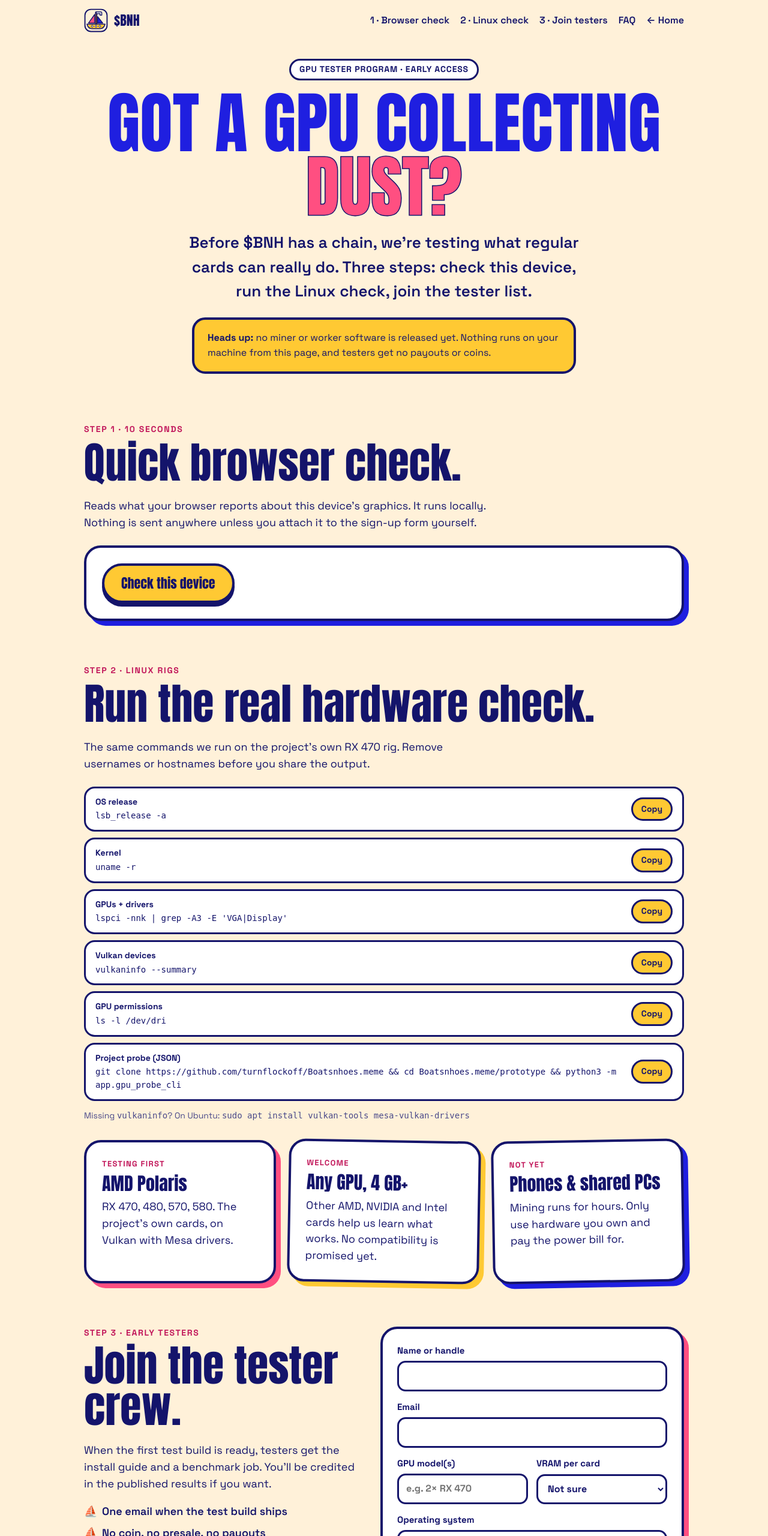
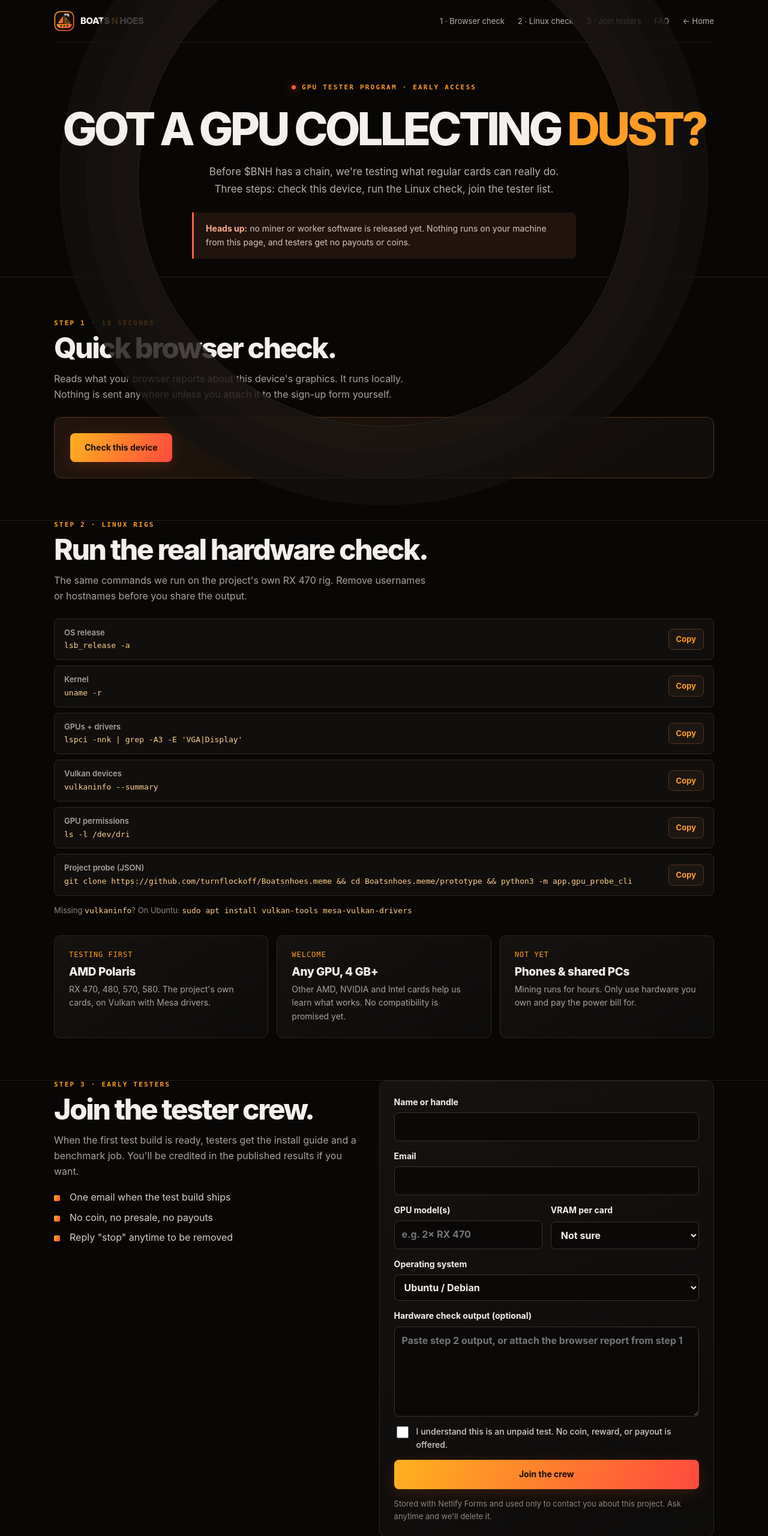
Before and after one commit to turnflockoff/Boatsnhoes.meme, a plain HTML site: page contribute.html in a window 1280 px wide. Shown: the top 2560 px of the page at 60% size. Drawn offline with Linux system fonts and the light colour scheme; a web font is replaced by a local one.

Commit message:
Subpages: match the orange/black homepage
Re-theme site.css for /contribute, /thanks, 404 to the homepage's
orange/black system (system fonts, gradient buttons, orbital hero ring).
Orange logo mark (also the favicon + apple-touch icon), orange boat art,
og-home.png share image, Google Fonts removed. Axe WCAG AA clean;
no overflow at 390/768/1440.

Co-Authored-By: Claude Opus 5.5 <noreply@anthropic.com>
Claude-Session: https://claude.ai/code/session_01BubqWed3P9srCYHmA3pYBR

```diff
--- a/assets/site.css
+++ b/assets/site.css
@@ -1,139 +1,110 @@
-/* Boats N Hoes — shared theme (merged v1 $BNH brand + compute project) */
+/* Boats N Hoes — subpage theme. Matches the orange/black homepage (index.html keeps its own inline CSS). */
 :root{
-  --bg:#fff1d9;--text:#14146b;--blue:#1f1fe0;--pink:#ff4f81;--sun:#ffc933;--card:#ffffff;--line:#14146b;--muted:#4a4a8a;--pink-ink:#c2185b;--green:#13804a;
-  --display:"Bagel Fat One","Arial Rounded MT Bold",Impact,sans-serif;
-  --body:"Space Grotesk",system-ui,-apple-system,"Segoe UI",sans-serif;
+  --bg:#090705;--text:#f4f1ed;--muted:#aaa29b;--card:#110f0d;--line:#302822;
+  --acid:#ff9c22;--orange:#ff4d32;--ok:#5ee39a;
+  --grad:linear-gradient(115deg,#ffb21e,#ff493e);
+  --sans:Inter,ui-sans-serif,system-ui,-apple-system,BlinkMacSystemFont,"Segoe UI",sans-serif;
+  --mono:ui-monospace,"SF Mono","DejaVu Sans Mono",monospace;
 }
-@media (prefers-color-scheme:dark){:root{--bg:#0d0d5c;--text:#fff1d9;--card:#17178a;--line:#fff1d9;--muted:#c9c4f0;--pink-ink:#ff8fb0;--green:#5ee39a}}
 *,*::before,*::after{box-sizing:border-box}
 html{scroll-behavior:smooth}
-body{margin:0;background:var(--bg);color:var(--text);font-family:var(--body);font-size:18px;line-height:1.55;overflow-x:hidden;padding-bottom:env(safe-area-inset-bottom,0)}
-.wrap{max-width:1040px;margin:0 auto;padding:0 20px}
-h1,h2,h3{font-family:var(--display);font-weight:400;margin:0;line-height:.95}
+body{margin:0;background:var(--bg);color:var(--text);font:16px/1.6 var(--sans);overflow-x:hidden;padding-bottom:env(safe-area-inset-bottom,0)}
+.wrap{width:min(1100px,calc(100% - 40px));margin:0 auto}
+h1,h2,h3{margin:0;font-weight:850;letter-spacing:-.05em;line-height:1.05}
+h2{font-size:clamp(32px,5vw,48px);margin-bottom:14px}
+h3{font-size:19px;letter-spacing:-.02em}
 a{color:inherit}
-:focus-visible{outline:4px solid var(--pink);outline-offset:3px}
+:focus-visible{outline:3px solid var(--acid);outline-offset:3px}
 img,svg{max-width:100%}
-.skip{position:absolute;left:-999px}.skip:focus{left:12px;top:12px;z-index:20;background:var(--sun);color:#14146b;padding:8px 14px;border-radius:999px}
+.skip{position:absolute;left:-999px}.skip:focus{left:12px;top:12px;z-index:20;background:var(--acid);color:#160d08;padding:8px 14px;border-radius:8px}
 
 /* nav */
-.nav{display:flex;align-items:center;justify-content:space-between;gap:16px;padding:14px 20px;max-width:1040px;margin:0 auto;padding-top:calc(14px + env(safe-area-inset-top,0px))}
-.brand{display:flex;align-items:center;gap:10px;text-decoration:none;font-family:var(--display);font-size:22px}
-.brand img{width:40px;height:40px}
-.links{display:flex;gap:18px;align-items:center;font-weight:600;font-size:16px}
-.links a{text-decoration:none}.links a:hover{text-decoration:underline;text-decoration-thickness:3px;text-decoration-color:var(--pink)}
-.menu{display:none;font:inherit;font-weight:700;background:var(--card);color:var(--text);border:3px solid var(--line);border-radius:999px;padding:6px 16px}
-@media(max-width:760px){.menu{display:block}.links{display:none;position:absolute;left:12px;right:12px;top:70px;z-index:10;flex-direction:column;align-items:flex-start;background:var(--card);border:4px solid var(--line);border-radius:22px;padding:18px 22px;box-shadow:6px 6px 0 var(--pink)}.links.open{display:flex}.nav{position:relative}}
+.nav{display:flex;align-items:center;justify-content:space-between;gap:16px;width:min(1100px,calc(100% - 40px));margin:0 auto;padding:18px 0;padding-top:calc(18px + env(safe-area-inset-top,0px));position:relative}
+.brand{display:flex;align-items:center;gap:10px;text-decoration:none;font-weight:800;letter-spacing:-.03em;font-size:15px}
+.brand img{width:34px;height:34px}
+.brand b{color:var(--acid)}
+.links{display:flex;gap:22px;align-items:center;font-size:13px}
+.links a{text-decoration:none;color:#b6aea7}.links a:hover{color:#fff}
+.menu{display:none;font:inherit;font-size:14px;background:#171311;color:#eee;border:1px solid #39302a;border-radius:7px;padding:8px 12px}
+@media(max-width:760px){.menu{display:block}.links{display:none;position:absolute;left:0;right:0;top:66px;z-index:10;flex-direction:column;align-items:flex-start;gap:14px;background:var(--bg);border:1px solid var(--line);border-radius:10px;padding:18px 20px}.links.open{display:flex}}
 
 /* buttons */
-.btn{display:inline-flex;align-items:center;justify-content:center;gap:8px;font:inherit;font-family:var(--display);font-size:22px;text-decoration:none;background:var(--sun);color:#14146b;border:4px solid #14146b;border-radius:999px;padding:12px 28px;cursor:pointer;box-shadow:0 6px 0 #14146b;transition:transform .08s,box-shadow .08s;touch-action:manipulation}
-.btn:active{transform:translateY(5px);box-shadow:0 1px 0 #14146b}
-.btn.alt{background:var(--pink);color:#14146b}
-.btn.ghost{background:var(--card);color:var(--text);border-color:var(--line);box-shadow:0 6px 0 var(--line);font-family:var(--body);font-weight:700;font-size:16px}
+.btn{display:inline-flex;align-items:center;justify-content:center;gap:8px;font:inherit;font-weight:750;font-size:14px;text-decoration:none;background:var(--grad);color:#160d08;border:0;border-radius:8px;padding:13px 24px;cursor:pointer;box-shadow:0 6px 25px #ff62252b;transition:transform .2s,filter .2s;touch-action:manipulation}
+.btn:hover{transform:translateY(-2px);filter:brightness(1.08)}
+.btn.ghost{background:#141211;border:1px solid #39302a;color:#eee;box-shadow:none}
+.btn.alt{background:var(--grad);color:#160d08}
 .btn[disabled]{opacity:.6;cursor:progress}
-.actions{display:flex;flex-wrap:wrap;justify-content:center;gap:14px;margin-top:26px}
+.actions{display:flex;flex-wrap:wrap;justify-content:center;gap:12px;margin-top:26px}
 
 /* hero */
-.hero{text-align:center;padding:20px 0 0;position:relative;overflow-x:clip}
-.hero h1{font-size:clamp(64px,17vw,170px);letter-spacing:-.02em;text-transform:uppercase}
-.hero h1 span{display:block;width:fit-content;margin-inline:auto}
-.hero h1 .a{color:var(--blue);transform:rotate(-3deg)}
-.hero h1 .n{color:var(--sun);font-size:.5em;transform:rotate(4deg);-webkit-text-stroke:3px #14146b;paint-order:stroke fill;margin:-.05em auto}
-.hero h1 .b{color:var(--pink);transform:rotate(-2deg)}
-@media (prefers-color-scheme:dark){.hero h1 .a{color:#7f8cff}}
-.tag{font-size:clamp(18px,3.4vw,26px);font-weight:600;max-width:34ch;margin:20px auto 0}
-.boat-stage{position:relative;margin:6px auto 0;max-width:560px}
-.boat{width:100%;height:auto;display:block;animation:bob 3.6s ease-in-out infinite;transform-origin:50% 80%}
-@keyframes bob{0%,100%{transform:translateY(0) rotate(-2.5deg)}50%{transform:translateY(-12px) rotate(2.5deg)}}
-.waves{display:block;width:100%;height:80px;margin-top:-34px;position:relative}
-.badge{display:inline-block;font-weight:700;font-size:14px;letter-spacing:.06em;text-transform:uppercase;background:var(--card);border:3px solid var(--line);border-radius:999px;padding:4px 14px}
+.c-hero{position:relative;isolation:isolate;text-align:center;padding:60px 0 30px;overflow-x:clip}
+.c-hero::before{content:"";position:absolute;z-index:-1;width:min(820px,140vw);aspect-ratio:1;border:1px solid #342b25;border-radius:50%;top:-180px;left:50%;transform:translateX(-50%);box-shadow:0 0 0 43px #1c1714,0 0 0 87px #181411,0 0 0 131px #14110f;pointer-events:none;opacity:.8}
+.c-hero h1{font-size:clamp(44px,8vw,76px);letter-spacing:-.065em;text-transform:uppercase}
+.c-hero h1 span{color:#ff9d26}
+.badge{display:inline-flex;align-items:center;gap:10px;color:var(--acid);font:750 11px/1.4 var(--mono);letter-spacing:.2em;text-transform:uppercase}
+.badge::before{content:"";width:7px;height:7px;border-radius:50%;background:#ff593a;box-shadow:0 0 14px #ff593a}
+.tag{max-width:600px;margin:18px auto 0;color:#b8b0a9;font-size:17px;line-height:1.7}
+.callout{border-left:3px solid #ff633a;background:#21140f;color:#d6c5bb;padding:16px 20px;margin-top:22px;font-size:14px;border-radius:0 8px 8px 0}
+.callout b{color:#ffad8e}
 
-/* ticker */
-.ticker{background:var(--pink);color:#fff;border-block:4px solid var(--line);overflow:hidden;white-space:nowrap;font-family:var(--display);font-size:26px;padding:10px 0}
-.ticker div{display:inline-block;animation:slide 22s linear infinite}
-@keyframes slide{to{transform:translateX(-50%)}}
-
-section{padding:72px 0}
-h2{font-size:clamp(40px,8vw,72px);margin-bottom:24px}
-.lead{max-width:60ch}
-.kicker{font-weight:700;letter-spacing:.12em;text-transform:uppercase;font-size:14px;color:var(--pink-ink);margin-bottom:10px}
-
-/* mine demo */
-.mine{background:var(--blue);color:#fff1d9;border-block:4px solid var(--line);text-align:center}
-.mine h2{color:var(--sun)}
-.count{font-family:var(--display);font-size:clamp(56px,16vw,130px);line-height:1;margin:14px 0}
-.note{font-size:15px;margin-top:18px}
-.pop{position:fixed;pointer-events:none;font-family:var(--display);color:var(--sun);font-size:28px;animation:pop .8s ease-out forwards;z-index:5}
-@keyframes pop{to{transform:translateY(-70px) scale(1.4);opacity:0}}
+section{padding:70px 0;border-top:1px solid #211d19}
+.kicker{color:var(--acid);font:800 11px var(--mono);letter-spacing:.2em;text-transform:uppercase;margin-bottom:10px}
+.lead{max-width:62ch;color:var(--muted);margin:0}
 
 /* cards */
-.facts{display:grid;gap:20px;grid-template-columns:repeat(auto-fit,minmax(250px,1fr))}
-.fact{background:var(--card);border:4px solid var(--line);border-radius:28px;padding:26px;box-shadow:8px 8px 0 var(--pink)}
-.fact:nth-child(3n+2){box-shadow:8px 8px 0 var(--sun);transform:rotate(1deg)}
-.fact:nth-child(3n+3){box-shadow:8px 8px 0 var(--blue);transform:rotate(-1deg)}
-.fact h3{font-size:30px;margin-bottom:10px}
-.fact p{margin:0}
-.fact .tagline{display:block;font-weight:700;font-size:13px;letter-spacing:.1em;text-transform:uppercase;color:var(--pink-ink);margin-bottom:8px}
-
-/* status */
-.status{display:grid;grid-template-columns:repeat(4,1fr);gap:14px;margin-top:10px}
-.stat{background:var(--card);border:3px solid var(--line);border-radius:20px;padding:16px 18px}
-.stat strong{display:block;font-family:var(--display);font-size:28px;font-weight:400}
-.stat span{font-size:14px;font-weight:600;color:var(--muted)}
-.stat.done strong{color:var(--green)}.stat.wait strong{color:var(--pink-ink)}
-@media(max-width:760px){.status{grid-template-columns:repeat(2,1fr)}}
-.callout{border:4px solid var(--line);border-radius:22px;background:var(--sun);color:#14146b;padding:18px 22px;margin-top:24px;font-size:16px}
-
-/* roadmap */
-.road{list-style:none;margin:0;padding:0;counter-reset:s;display:grid;gap:14px}
-.road li{counter-increment:s;display:flex;gap:16px;align-items:center;background:var(--card);border:3px solid var(--line);border-radius:20px;padding:14px 18px}
-.road li::before{content:counter(s);flex:none;display:grid;place-items:center;width:44px;height:44px;border-radius:50%;background:var(--sun);color:#14146b;font-family:var(--display);font-size:22px}
-.road li.now::before{background:var(--pink);color:#fff}
-.road b{display:block}
-.road small{display:inline-block;margin-left:6px;font-weight:700;font-size:12px;letter-spacing:.08em;text-transform:uppercase;color:var(--pink-ink)}
+.facts{display:grid;gap:14px;grid-template-columns:repeat(auto-fit,minmax(240px,1fr))}
+.fact{background:linear-gradient(145deg,#151210,#0d0c0b);border:1px solid #2d2722;border-radius:10px;padding:24px}
+.fact h3{margin-bottom:8px}
+.fact p{margin:0;color:var(--muted);font-size:14px}
+.fact .tagline{display:block;font:12px var(--mono);color:var(--acid);margin-bottom:12px;letter-spacing:.08em;text-transform:uppercase}
 
 /* faq */
-.faq{display:grid;gap:12px}
-.faq details{background:var(--card);border:3px solid var(--line);border-radius:20px;padding:4px 20px}
-.faq summary{cursor:pointer;font-weight:700;padding:12px 0}
-.faq p{margin:0 0 14px}
+.faq{display:grid;gap:10px}
+.faq details{background:var(--card);border:1px solid var(--line);border-radius:10px;padding:2px 20px}
+.faq summary{cursor:pointer;font-weight:700;padding:14px 0}
+.faq summary::marker{color:var(--acid)}
+.faq p{margin:0 0 16px;color:var(--muted)}
 
-/* contributor page */
-.checker{background:var(--card);border:4px solid var(--line);border-radius:28px;padding:26px;box-shadow:8px 8px 0 var(--blue)}
-.verdict{display:flex;flex-direction:column;gap:4px;border:3px solid var(--line);border-radius:18px;padding:14px 18px;margin:20px 0 14px}
-.verdict strong{font-family:var(--display);font-weight:400;font-size:26px}
-.verdict.yes{background:#c8f5d9;color:#0b3d22}.verdict.warn{background:#ffe9a8;color:#14146b}.verdict.no{background:#ffd3df;color:#5a0b22}
-.report dl{display:grid;grid-template-columns:max-content 1fr;gap:6px 18px;margin:0;font-size:15px}
-.report dt{font-weight:700}.report dd{margin:0;overflow-wrap:anywhere}
+/* contributor tools */
+.checker{background:linear-gradient(145deg,#21150d,#100d0b);border:1px solid #57351e;border-radius:12px;padding:26px}
+.verdict{display:flex;flex-direction:column;gap:4px;border:1px solid var(--line);border-left-width:4px;border-radius:8px;padding:14px 18px;margin:20px 0 14px;background:#0d0b09}
+.verdict strong{font-size:20px;letter-spacing:-.02em}
+.verdict span{color:var(--muted);font-size:14px}
+.verdict.yes{border-left-color:var(--ok)}.verdict.yes strong{color:var(--ok)}
+.verdict.warn{border-left-color:var(--acid)}.verdict.warn strong{color:var(--acid)}
+.verdict.no{border-left-color:var(--orange)}.verdict.no strong{color:#ff8a70}
+.report dl{display:grid;grid-template-columns:max-content 1fr;gap:6px 18px;margin:0;font-size:14px}
+.report dt{color:var(--muted)}.report dd{margin:0;overflow-wrap:anywhere}
 .report-actions{display:flex;flex-wrap:wrap;gap:12px;margin-top:18px}
 @media(max-width:520px){.report dl{grid-template-columns:1fr}.report dd{margin-bottom:8px}}
-.cmds{display:grid;gap:10px}
-.cmd{display:flex;align-items:center;justify-content:space-between;gap:14px;background:var(--card);border:3px solid var(--line);border-radius:18px;padding:12px 16px}
+.cmds{display:grid;gap:9px}
+.cmd{display:flex;align-items:center;justify-content:space-between;gap:14px;background:#110f0d;border:1px solid var(--line);border-radius:8px;padding:12px 16px}
 .cmd>div{min-width:0}
-.cmd b{display:block;font-size:14px}
-code{font-family:ui-monospace,"DejaVu Sans Mono",monospace;font-size:14px;overflow-wrap:anywhere}
+.cmd b{display:block;font-size:13px;color:var(--muted);font-weight:600}
+code{font-family:var(--mono);font-size:13px;overflow-wrap:anywhere;color:#ffcf8a}
 .cmd code{display:block;margin-top:2px}
-.copy{flex:none;font:inherit;font-weight:700;font-size:14px;background:var(--sun);color:#14146b;border:3px solid #14146b;border-radius:999px;padding:6px 14px;cursor:pointer}
-.fine{font-size:14px;color:var(--muted)}
+.copy{flex:none;font:inherit;font-weight:700;font-size:13px;background:#1b1612;color:var(--acid);border:1px solid #57351e;border-radius:7px;padding:6px 12px;cursor:pointer}
+.copy:hover{background:#2a1d12}
+.fine{font-size:13px;color:#8f8780}
+
+/* sign-up */
 .join{display:grid;grid-template-columns:1fr 1.1fr;gap:34px;align-items:start}
 @media(max-width:820px){.join{grid-template-columns:1fr}}
-.ticks{padding-left:0;list-style:none}.ticks li{padding-left:30px;position:relative;margin:8px 0;font-weight:600}.ticks li::before{content:"⛵";position:absolute;left:0}
-.form{display:grid;gap:14px;background:var(--card);border:4px solid var(--line);border-radius:28px;padding:24px;box-shadow:8px 8px 0 var(--pink)}
-.form label{display:grid;gap:6px;font-weight:700;font-size:15px}
-.form input,.form select,.form textarea{font:inherit;font-size:16px;color:#14146b;background:#fff;border:3px solid #14146b;border-radius:14px;padding:10px 12px;width:100%}
+.ticks{padding-left:0;list-style:none;margin:18px 0 0}
+.ticks li{padding-left:26px;position:relative;margin:8px 0;color:#d6cfc8}
+.ticks li::before{content:"";position:absolute;left:0;top:.55em;width:10px;height:10px;border-radius:2px;background:var(--grad)}
+.form{display:grid;gap:14px;background:linear-gradient(145deg,#151210,#0d0c0b);border:1px solid #2d2722;border-radius:12px;padding:24px}
+.form label{display:grid;gap:6px;font-weight:650;font-size:14px}
+.form input,.form select,.form textarea{font:inherit;font-size:16px;color:var(--text);background:#0b0908;border:1px solid #3d332c;border-radius:8px;padding:10px 12px;width:100%}
+.form input:focus,.form select:focus,.form textarea:focus{border-color:var(--acid);outline:none;box-shadow:0 0 0 3px #ff9c2233}
 .form .row2{display:grid;grid-template-columns:1fr 1fr;gap:14px}
 @media(max-width:520px){.form .row2{grid-template-columns:1fr}}
-.form .consent{display:flex;gap:10px;align-items:flex-start;font-weight:600}
-.form .consent input{width:22px;height:22px;flex:none;margin-top:2px}
+.form .consent{display:flex;gap:10px;align-items:flex-start;font-weight:500;color:#d6cfc8}
+.form .consent input{width:20px;height:20px;flex:none;margin-top:2px;accent-color:var(--acid)}
 .hide{position:absolute;left:-9999px}
-.c-hero{text-align:center;padding:30px 0 10px}
-.c-hero h1{font-size:clamp(52px,12vw,112px);text-transform:uppercase;color:var(--blue)}
-@media (prefers-color-scheme:dark){.c-hero h1{color:#7f8cff}}
-.c-hero h1 span{color:var(--pink)}
-.c-hero .tag{max-width:40ch}
 
-footer{padding:40px 0 60px;font-size:14px;border-top:4px solid var(--line)}
+footer{padding:32px 0;color:var(--muted);font-size:12px;border-top:1px solid #211d19}
 footer p{max-width:70ch}
-.footlinks{display:flex;flex-wrap:wrap;gap:16px;font-weight:700}
-@media (prefers-reduced-motion:reduce){.boat,.ticker div{animation:none}.pop{animation-duration:.01s}html{scroll-behavior:auto}}
-/* Navy outline on big pink headline words: keeps brand pink, adds legibility on cream */
-.hero h1 .b,.c-hero h1 span{-webkit-text-stroke:3px #14146b;paint-order:stroke fill}
+.footlinks{display:flex;flex-wrap:wrap;gap:16px}
+.footlinks a{color:var(--text);text-decoration:none}
+@media (prefers-reduced-motion:reduce){html{scroll-behavior:auto}.btn{transition:none}}
--- a/contribute.html
+++ b/contribute.html
@@ -5,7 +5,7 @@
 <meta name="viewport" content="width=device-width, initial-scale=1, viewport-fit=cover">
 <title>Contribute a GPU — Boats n Hoes ($BNH)</title>
 <meta name="description" content="Check whether your GPU could mine $BNH and join the Boats n Hoes hardware tester list. No coin exists yet; testing comes first.">
-<meta name="theme-color" content="#fff1d9">
+<meta name="theme-color" content="#090705">
 <link rel="icon" type="image/svg+xml" href="/favicon.svg">
 <link rel="apple-touch-icon" href="/assets/apple-touch-icon.png">
 <link rel="canonical" href="https://boatsnhoes.meme/contribute">
@@ -13,18 +13,15 @@
 <meta property="og:url" content="https://boatsnhoes.meme/contribute">
 <meta property="og:title" content="Got a GPU? Get your rig ready — Boats n Hoes">
 <meta property="og:description" content="Run a 10-second browser check, then help test real hardware before $BNH has a chain.">
-<meta property="og:image" content="https://boatsnhoes.meme/assets/og-image.png">
+<meta property="og:image" content="https://boatsnhoes.meme/assets/og-home.png">
 <meta name="twitter:card" content="summary_large_image">
-<meta name="twitter:image" content="https://boatsnhoes.meme/assets/og-image.png">
-<link rel="preconnect" href="https://fonts.googleapis.com">
-<link rel="preconnect" href="https://fonts.gstatic.com" crossorigin>
-<link href="https://fonts.googleapis.com/css2?family=Bagel+Fat+One&family=Space+Grotesk:wght@400;600;700&display=swap" rel="stylesheet">
+<meta name="twitter:image" content="https://boatsnhoes.meme/assets/og-home.png">
 <link rel="stylesheet" href="/assets/site.css">
 </head>
 <body>
 <a class="skip" href="#main">Skip to content</a>
 <header class="nav">
-  <a class="brand" href="/" aria-label="Boats n Hoes home"><img src="/assets/mark.svg" alt="" width="40" height="40">$BNH</a>
+  <a class="brand" href="/" aria-label="Boats n Hoes home"><img src="/assets/mark-orange.svg" alt="" width="34" height="34"><span>BOATS <b>N</b> HOES</span></a>
   <button class="menu" id="menubtn" type="button" aria-expanded="false" aria-controls="navlinks">Menu</button>
   <nav class="links" id="navlinks" aria-label="Main">
     <a href="#check">1 · Browser check</a><a href="#linux">2 · Linux check</a><a href="#join">3 · Join testers</a><a href="#faq">FAQ</a><a href="/">← Home</a>
```
Also changed, not shown: 404.html (+2 -5 lines), thanks.html (+2 -5 lines), assets/apple-touch-icon.png, assets/boat-orange.svg (added), assets/mark-orange.svg (added), favicon.svg.
